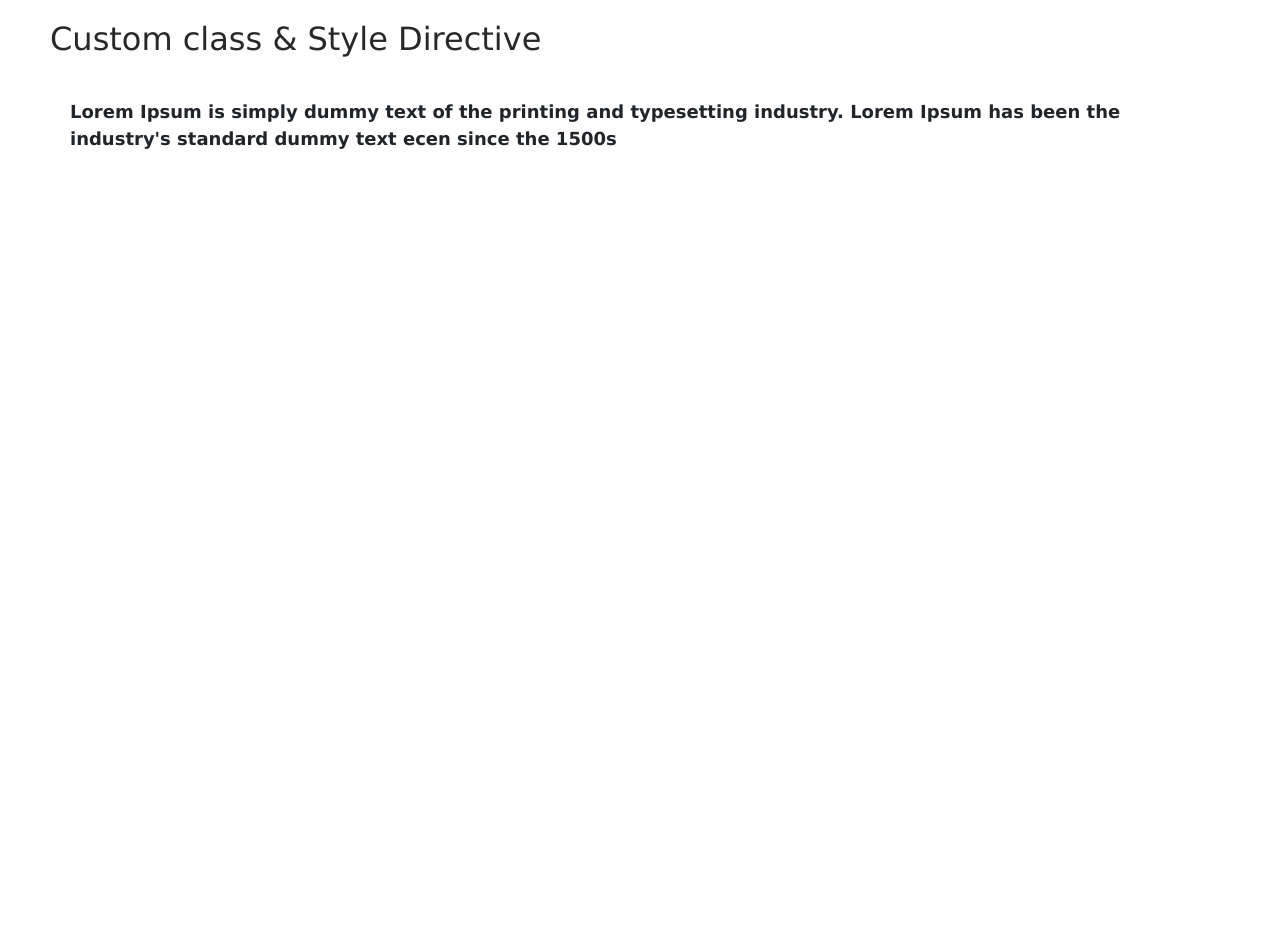
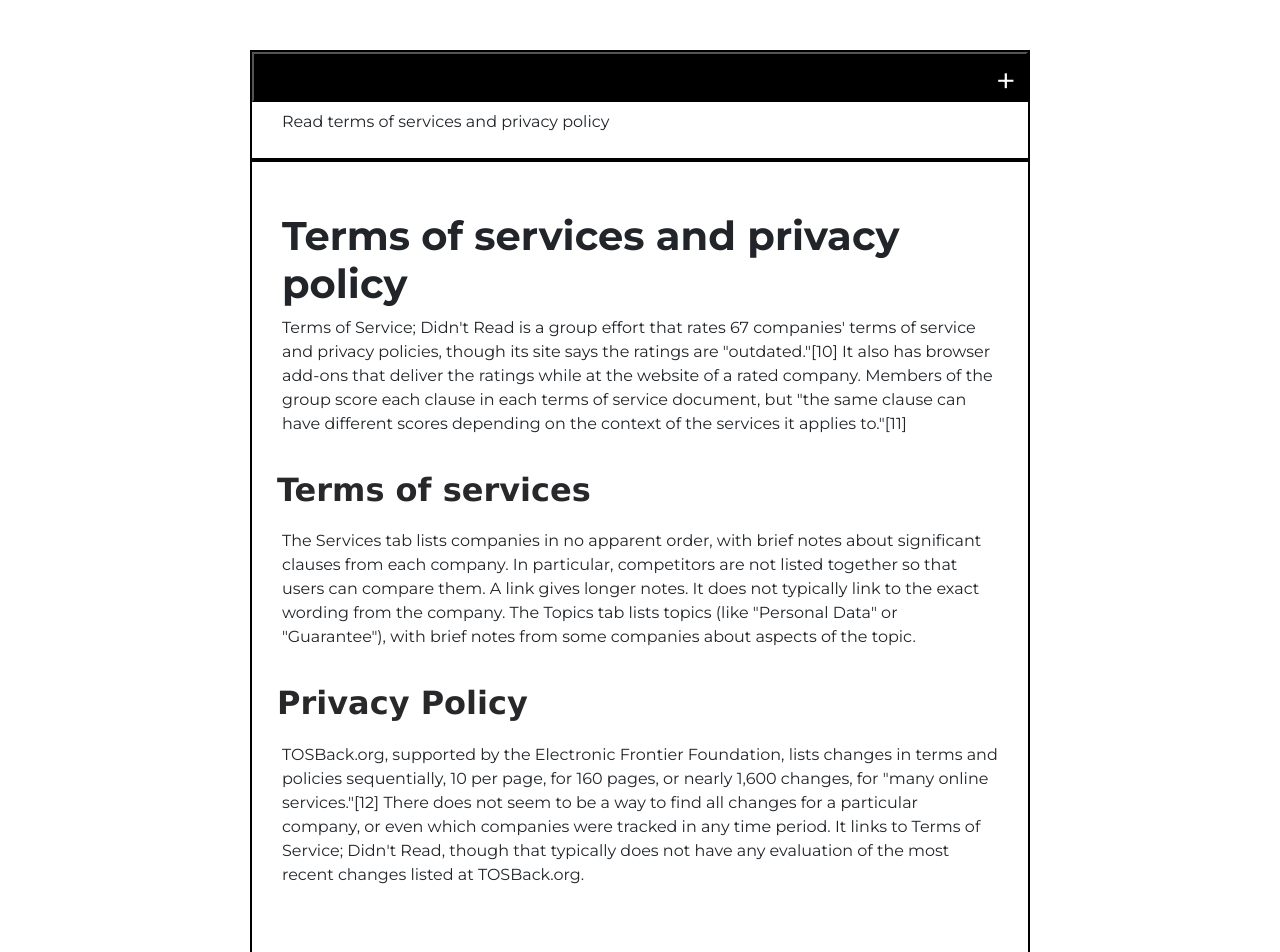
Before and after one commit to VIS-WAS/ekart, an Angular app: page / in a window 1280 px wide. Shown: the top 952 px of the page. Before the commit the page ends 800 px from the top, so only its background shows below. Built offline with nearby package versions, Linux system fonts and the light colour scheme.

Commit message:
working of *ngIf SD

```diff
--- /dev/null
+++ b/src/app/CustomDirectives/style.directive.ts
@@ -0,0 +1,17 @@
+import { Directive, ElementRef, Input, Renderer2 } from '@angular/core';
+
+@Directive({
+  selector: '[appStyle]',
+})
+export class StyleDirective {
+  constructor(private element: ElementRef, private renderer: Renderer2) {}
+
+  @Input('appStyle') set style(styles: object) {
+    let styleEntries = Object.entries(styles);
+
+    for (let item of styleEntries) {
+      let [cssStyle, value] = item;
+      this.renderer.setStyle(this.element.nativeElement, cssStyle, value);
+    }
+  }
+}
--- a/src/app/app.component.css
+++ b/src/app/app.component.css
@@ -43,3 +43,54 @@ h2 {
 }
 
 /* --------------//Custom class directive//--------------> */
+
+/* --------------//Custom structural directive//--------------> */
+
+.notice-container {
+  border: #000 2px solid;
+  margin: 50px 250px;
+}
+
+.notice-header {
+  margin-left: 0px;
+  width: 100%;
+  background-color: #000;
+  height: 50px;
+}
+
+button {
+  width: 100%;
+  height: 50px;
+  margin-left: 0px;
+  margin-top: 0px;
+  margin-top: 0px;
+  background-color: #000;
+  color: #fff;
+  text-align: right;
+  font-size: 35px;
+  padding-right: 10px;
+}
+.notice-info {
+  border-bottom: #000 2px solid;
+  padding: 8px 30px;
+  position: relative;
+  top: 50%;
+}
+
+.notice-body {
+  border-top: #000 2px solid;
+
+  padding: 50px 30px;
+}
+
+.notice-body > h1 {
+  font-weight: bold;
+}
+.notice-body > h2 {
+  margin-left: -5px;
+  padding-top: 15px;
+  padding-left: -20px;
+  font-weight: bold;
+  /* background-color: skyblue; */
+}
+/* --------------//Custom structural directive//--------------> */
--- a/src/app/app.component.html
+++ b/src/app/app.component.html
@@ -4,15 +4,64 @@
 
 <!-- <router-outlet></router-outlet> -->
 
-<!--------------//Custom class directive//-------------->
-<h2>Custom class & Style Directive</h2>
-<div
-  [appClass]="{ 'app-container': true, appHightlight: false, appFont: 5 > 2 }"
->
-  <p>
-    Lorem Ipsum is simply dummy text of the printing and typesetting industry.
-    Lorem Ipsum has been the industry's standard dummy text ecen since the 1500s
-  </p>
+<div class="notice-container">
+  <div class="notice-header">
+    <button (click)="displayTerms()">+</button>
+  </div>
+  <div class="notice-info">
+    <p>Read terms of services and privacy policy</p>
+  </div>
+  <ng-template [ngIf]="display" [ngIfElse]="myTempVar">
+    <!----------//behind the sceenof ngIf is act as AD of ng-template like above//--------------  -->
+
+    <!-- <div class="notice-body" *ngIf="display; else myTempVar"> -->
+    <!----------//behind the sceenof ngIf is act as AD of ng-template like above//--------------  -->
+
+    <div class="notice-body">
+      <h1>Terms of services and privacy policy</h1>
+      <p>
+        Terms of Service; Didn't Read is a group effort that rates 67 companies'
+        terms of service and privacy policies, though its site says the ratings
+        are "outdated."[10] It also has browser add-ons that deliver the ratings
+        while at the website of a rated company. Members of the group score each
+        clause in each terms of service document, but "the same clause can have
+        different scores depending on the context of the services it applies
+        to."[11]
+      </p>
+      <h2>Terms of services</h2>
+      <p>
+        The Services tab lists companies in no apparent order, with brief notes
+        about significant clauses from each company. In particular, competitors
+        are not listed together so that users can compare them. A link gives
+        longer notes. It does not typically link to the exact wording from the
+        company. The Topics tab lists topics (like "Personal Data" or
+        "Guarantee"), with brief notes from some companies about aspects of the
+        topic.
+      </p>
+      <h2>Privacy Policy</h2>
+      <p>
+        TOSBack.org, supported by the Electronic Frontier Foundation, lists
+        changes in terms and policies sequentially, 10 per page, for 160 pages,
+        or nearly 1,600 changes, for "many online services."[12] There does not
+        seem to be a way to find all changes for a particular company, or even
+        which companies were tracked in any time period. It links to Terms of
+        Service; Didn't Read, though that typically does not have any evaluation
+        of the most recent changes listed at TOSBack.org.
+      </p>
+    </div>
+  </ng-template>
+  <!-- </div> -->
+  <ng-template #myTempVar>
+    <div>
+      <p>
+        TOSBack.org, supported by the Electronic Frontier Foundation, lists
+        changes in terms and policies sequentially, 10 per page, for 160 pages,
+        or nearly 1,600 changes, for "many online services."[12] There does not
+        seem to be a way to find all changes for a particular company, or even
+        which companies were tracked in any time period. It links to Terms of
+        Service; Didn't Read, though that typically does not have any evaluation
+        of the most recent changes listed at TOSBack.org.
+      </p>
+    </div>
+  </ng-template>
 </div>
-
-<!--------------//Custom class directive//-------------->
--- a/src/app/app.component.ts
+++ b/src/app/app.component.ts
@@ -8,30 +8,9 @@ import { Component } from '@angular/core';
 export class AppComponent {
   title = 'angular-ekart';
 
-  //---------//ngOnDestroy example//------------//
+  display: boolean = true;
 
-  inputVal: string = '';
-
-  toDestroy: boolean = false;
-
-  onBtnClicked(inputEl: HTMLInputElement) {
-    this.inputVal = inputEl.value;
+  displayTerms() {
+    this.display = !this.display;
   }
-
-  constructor() {
-    // console.log('app component constructor called');
-  }
-
-  ngAfterViewInit() {
-    // console.log('parent ngAfterViewInit is called');
-  }
-
-  ngAfterViewChecked() {
-    // console.log('Parent ngAfterViewChecked is called');
-  }
-
-  destroyComponent() {
-    this.toDestroy = !this.toDestroy;
-  }
-  //---------//ngOnDestroy example//------------//
 }
--- a/src/app/app.module.ts
+++ b/src/app/app.module.ts
@@ -24,6 +24,7 @@ import { AppHoverDirective } from './CustomDirectives/app-hover.directive';
 import { SampleDirective } from './CustomDirectives/sample.directive';
 import { DisableProductDirective } from './CustomDirectives/disable-product.directive';
 import { ClassDirective } from './CustomDirectives/class.directive';
+import { StyleDirective } from './CustomDirectives/style.directive';
 // import { NgModel } from '@angular/forms';
 @NgModule({
   declarations: [
@@ -47,6 +48,7 @@ import { ClassDirective } from './CustomDirectives/class.directive';
     SampleDirective,
     DisableProductDirective,
     ClassDirective,
+    StyleDirective,
   ],
   imports: [BrowserModule, AppRoutingModule, FormsModule],
   providers: [],
```
